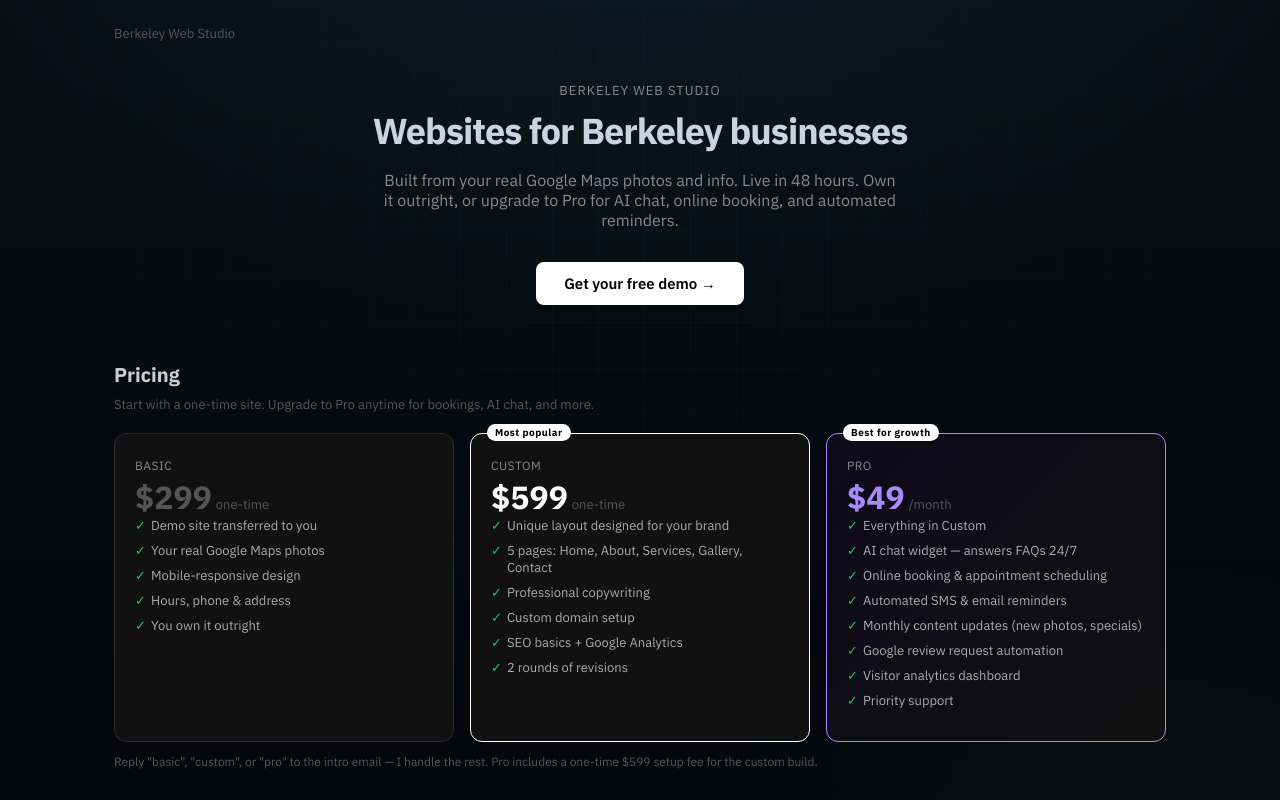
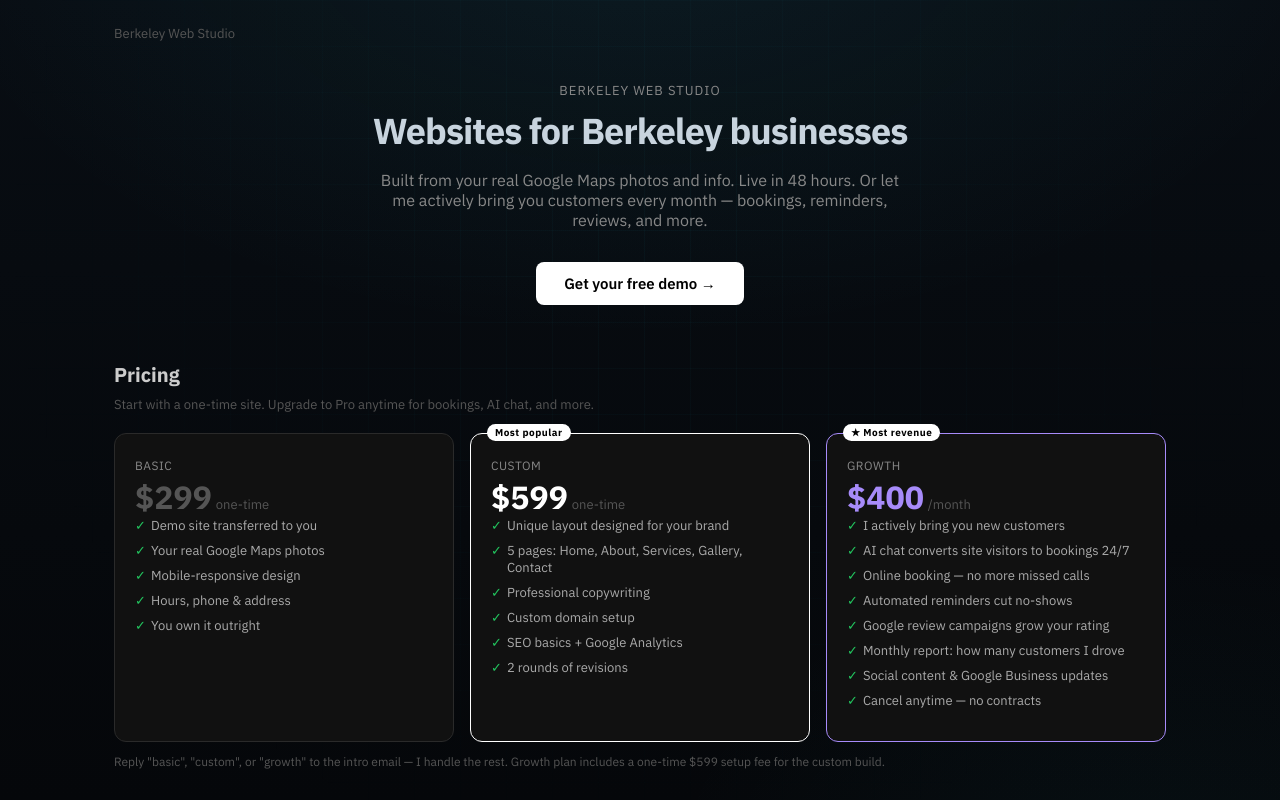
Before and after one commit to charles0w/ceos-enterprise, a Next.js app: page /portfolio in a window 1280 px wide. Shown: the top 800 px of the page. Built offline with nearby package versions, Linux system fonts and the light colour scheme; no server answers; the database is empty.

Commit message:
Growth plan: $400/mo, reframe as customer acquisition not maintenance

```diff
--- a/app/portfolio/page.tsx
+++ b/app/portfolio/page.tsx
@@ -58,21 +58,21 @@
     ],
   },
   {
-    name: 'Pro',
-    price: '$49',
+    name: 'Growth',
+    price: '$400',
     sub: '/month',
     color: '#a78bfa',
     border: '#a78bfa',
-    badge: 'Best for growth',
+    badge: '★ Most revenue',
     features: [
-      'Everything in Custom',
-      'AI chat widget — answers FAQs 24/7',
-      'Online booking & appointment scheduling',
-      'Automated SMS & email reminders',
-      'Monthly content updates (new photos, specials)',
-      'Google review request automation',
-      'Visitor analytics dashboard',
-      'Priority support',
+      'I actively bring you new customers',
+      'AI chat converts site visitors to bookings 24/7',
+      'Online booking — no more missed calls',
+      'Automated reminders cut no-shows',
+      'Google review campaigns grow your rating',
+      'Monthly report: how many customers I drove',
+      'Social content & Google Business updates',
+      'Cancel anytime — no contracts',
     ],
   },
 ];
@@ -97,7 +97,7 @@
         </h1>
         <p style={{ color: '#888', fontSize: 16, maxWidth: 520, margin: '0 auto 32px' }}>
           Built from your real Google Maps photos and info. Live in 48 hours.
-          Own it outright, or upgrade to Pro for AI chat, online booking, and automated reminders.
+          Or let me actively bring you customers every month — bookings, reminders, reviews, and more.
         </p>
         <a
           href="mailto:charles_ow@berkeley.edu?subject=Website inquiry"
@@ -171,8 +171,8 @@
           ))}
         </div>
         <p style={{ color: '#555', fontSize: 12, marginTop: 12 }}>
-          Reply "basic", "custom", or "pro" to the intro email — I handle the rest.
-          Pro includes a one-time $599 setup fee for the custom build.
+          Reply "basic", "custom", or "growth" to the intro email — I handle the rest.
+          Growth plan includes a one-time $599 setup fee for the custom build.
         </p>
       </div>
 
```
